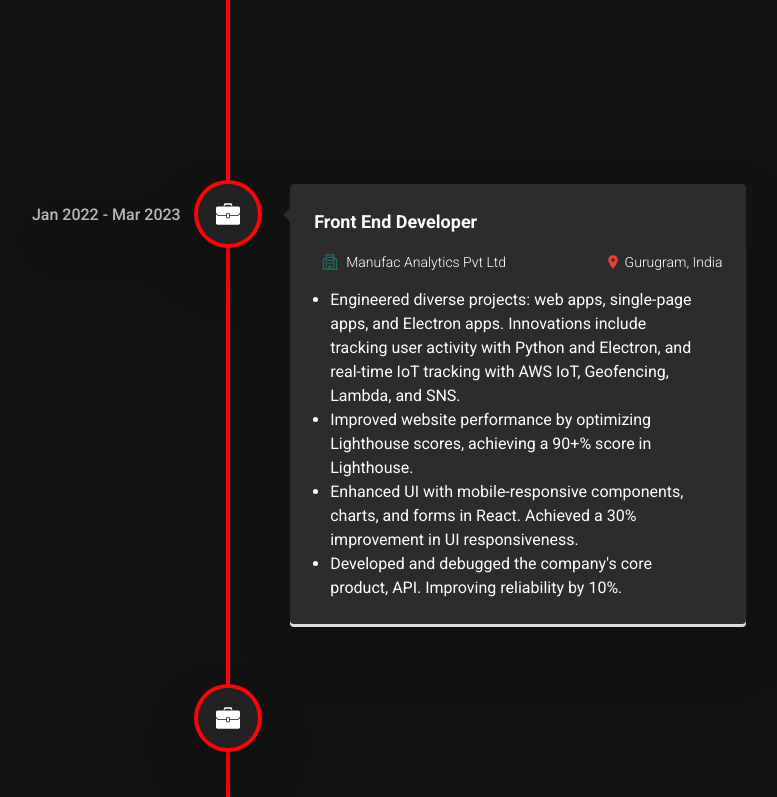
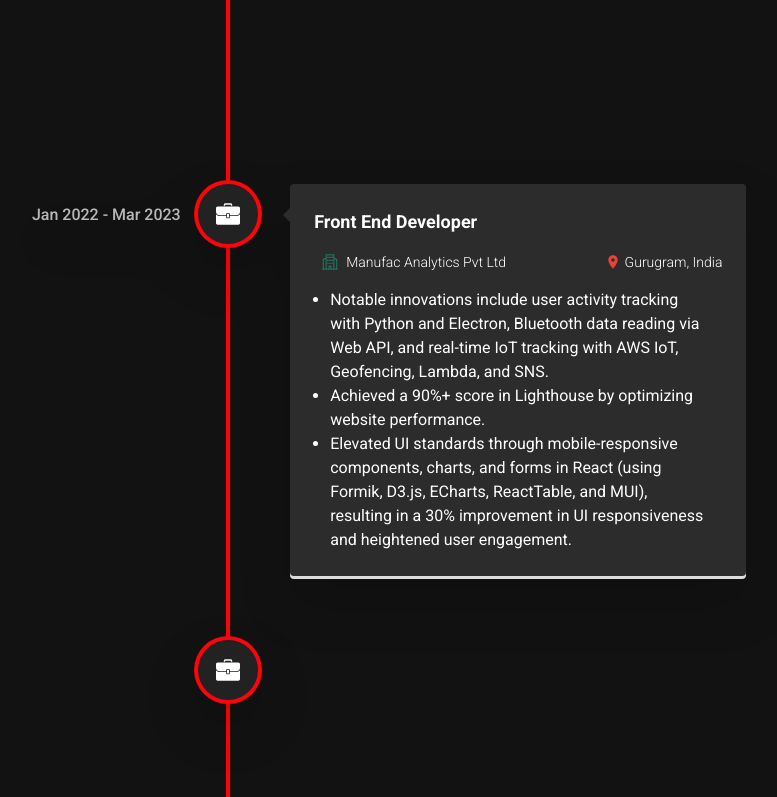
Before and after one commit to qur786/portfolio, a React (Vite) app: page / in a window 1280 px wide. Shown: the part 2804-3601 px from the top of the page, without its empty margins (412-1189 px from the left). Built offline with nearby package versions, Linux system fonts and the light colour scheme.

Commit message:
refactor: updated fe job description

```diff
--- a/src/components/Experience/index.tsx
+++ b/src/components/Experience/index.tsx
@@ -39,10 +39,9 @@ export function Experience({ theme }: ExperienceProps): JSX.Element {
           company="Manufac Analytics Pvt Ltd"
           role="Front End Developer"
           work={[
-            "Engineered diverse projects: web apps, single-page apps, and Electron apps. Innovations include tracking user activity with Python and Electron, and real-time IoT tracking with AWS IoT, Geofencing, Lambda, and SNS.",
-            "Improved website performance by optimizing Lighthouse scores, achieving a 90+% score in Lighthouse.",
-            "Enhanced UI with mobile-responsive components, charts, and forms in React. Achieved a 30% improvement in UI responsiveness.",
-            "Developed and debugged the company's core product, API. Improving reliability by 10%.",
+            "Notable innovations include user activity tracking with Python and Electron, Bluetooth data reading via Web API, and real-time IoT tracking with AWS IoT, Geofencing, Lambda, and SNS.",
+            "Achieved a 90%+ score in Lighthouse by optimizing website performance.",
+            "Elevated UI standards through mobile-responsive components, charts, and forms in React (using Formik, D3.js, ECharts, ReactTable, and MUI), resulting in a 30% improvement in UI responsiveness and heightened user engagement.",
           ]}
         />
         <ExperienceItem
```
